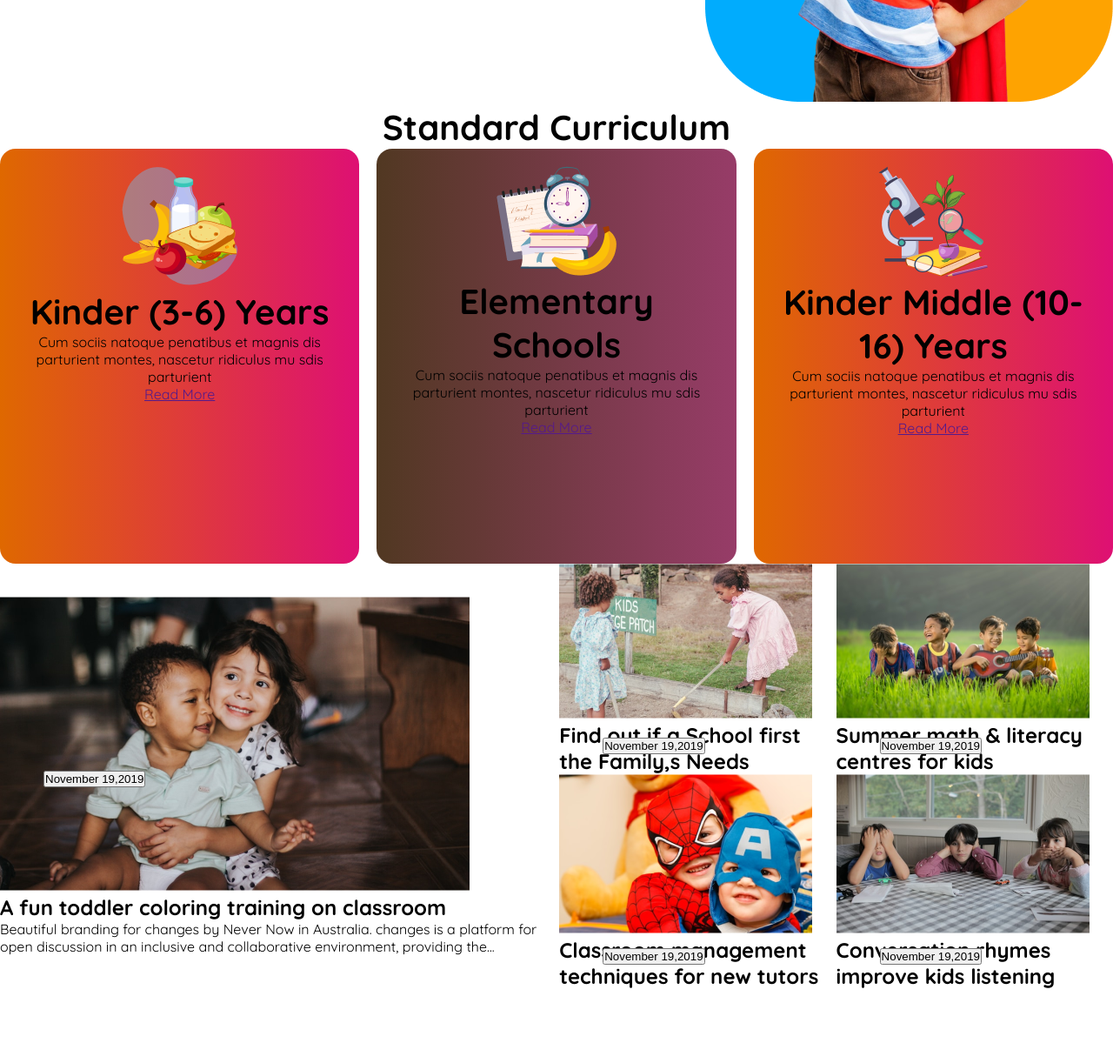
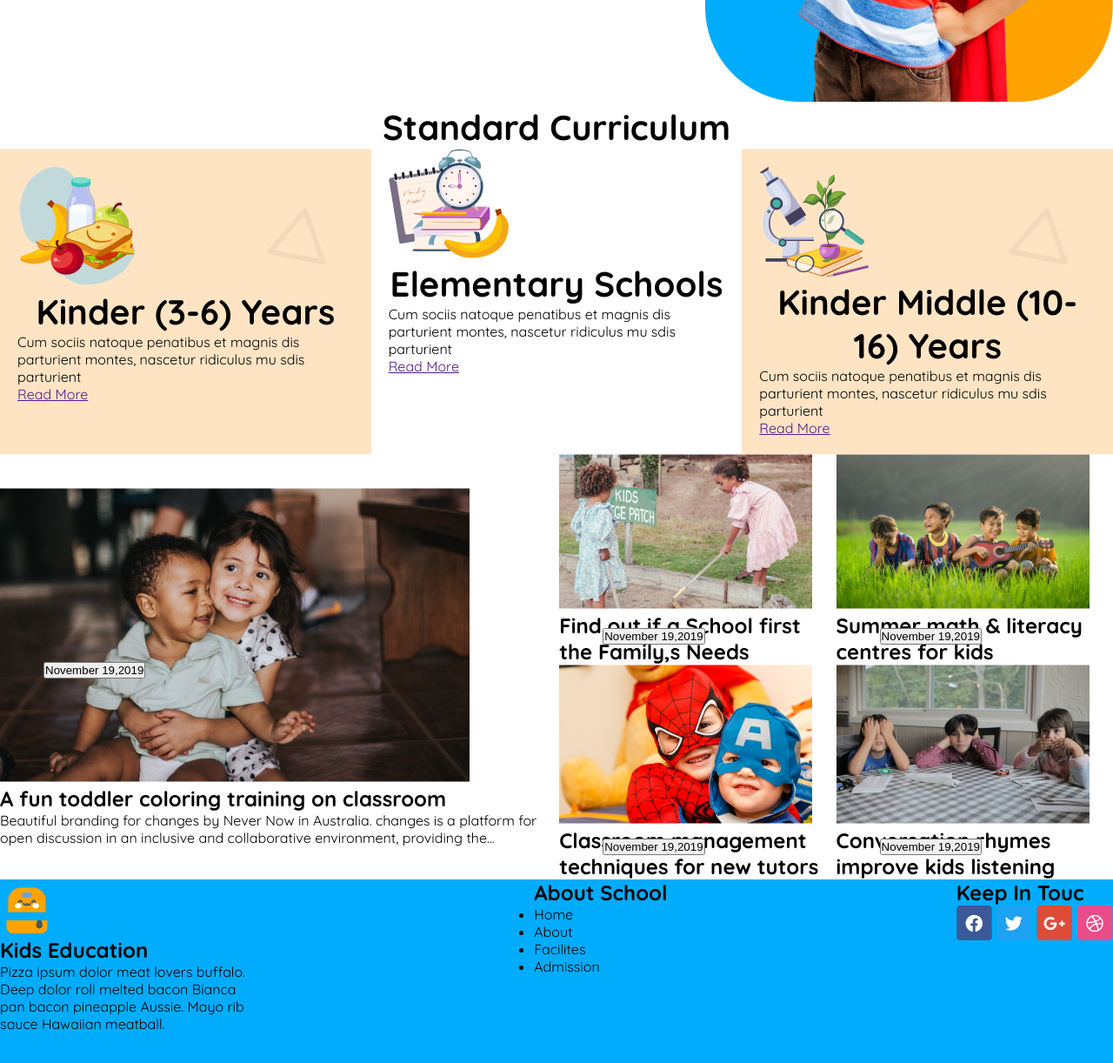
Before and after one commit to NINayeem/assignment-2-kids, a plain HTML site: page index.html in a window 1280 px wide. Shown: the part 508-1730 px from the top of the page at 87% size. Before the commit the page ends 1645 px from the top, so only its background shows below. Drawn offline with Linux system fonts and the light colour scheme.

Commit message:
footer section ok

```diff
--- a/Styles/style.css
+++ b/Styles/style.css
@@ -130,32 +130,11 @@ body {
 }
 
 .curriculam-card{
-    background-image: linear-gradient(to right, rgb(223, 104, 0) , rgb(222, 16, 115));
+    background-image: url(../assets/bg.png);
     background-color: bisque;
     padding: 20px;
-    border-radius: 18px;
 }
-.curriculam-card2{
-    background-image: linear-gradient(to right, rgb(81, 56, 34) , rgb(151, 60, 104));
-    background-color: bisque;
-    padding: 20px;
-    border-radius: 18px;
-}
-.curriculam-card3{
-    background-image: linear-gradient(to right, rgb(223, 104, 0) , rgb(222, 16, 115));
-    background-color: bisque;
-    padding: 20px;
-    border-radius: 18px;
-}
-.curriculum-container{
 
-    height: 476.78px;
-
-    border-radius: 18.86px;
-    text-align: center;
-    background-image: url(../assets/bg.png);
-
-}
 
 /* our story */
 
@@ -252,4 +231,23 @@ margin: 10px;
         display: none;
     }
 
+    /*footer*/
+    .main-footer{
+        flex-direction: column;
+    }
+
 }
+/* footer*/
+.main-footer{
+    background-color: #01ACFD;
+    height: 519px;
+    display: flex;
+    justify-content: space-between;
+    margin: ;
+}
+.footer.logo{
+    display: flex;
+}
+ul>li{
+    text-decoration: none;
+}
--- a/index.html
+++ b/index.html
@@ -72,7 +72,7 @@
                     mu sdis parturient</p>
                 <a href="" class="">Read More</a>
             </div>
-            <div class="curriculam-card3">
+            <div class="curriculam-card">
                 <img src="assets/middle.png" alt="">
                 <h2>Kinder Middle (10-16) Years</h2>
                 <p>Cum sociis natoque penatibus et magnis
@@ -131,6 +131,42 @@
 
 
 
+
+
+
+    <footer>
+       <div class="main-footer">
+        <div>
+            <div class="footer.logo">
+                <img src="assets/logo.png" alt="">
+                <h2>Kids
+                    Education</h2></div>
+                <p>Pizza ipsum dolor meat lovers buffalo. <br>
+                     Deep dolor roll melted bacon Bianca <br>
+                     pan bacon pineapple Aussie. Mayo rib <br>
+                      sauce Hawaiian meatball.</p>
+        </div>
+        <div>
+            <h2>About School</h2>
+            <ul>
+                <li>Home</li>
+                <li>About</li>
+                <li>Facilites</li>
+                <li>Admission</li>
+            </ul>
+        </div>
+        <div>
+            <h2>Keep In Touc</h2>
+            <div>
+                <img src="assets/fb.png" alt="">
+                <img src="assets/twitter.png" alt="">
+                <img src="assets/google+.png" alt="">
+                <img src="assets/dribble.png" alt="">
+            </div>
+        </div>
+       </div>
+
+    </footer>
 </body>
 
 </html>
```
